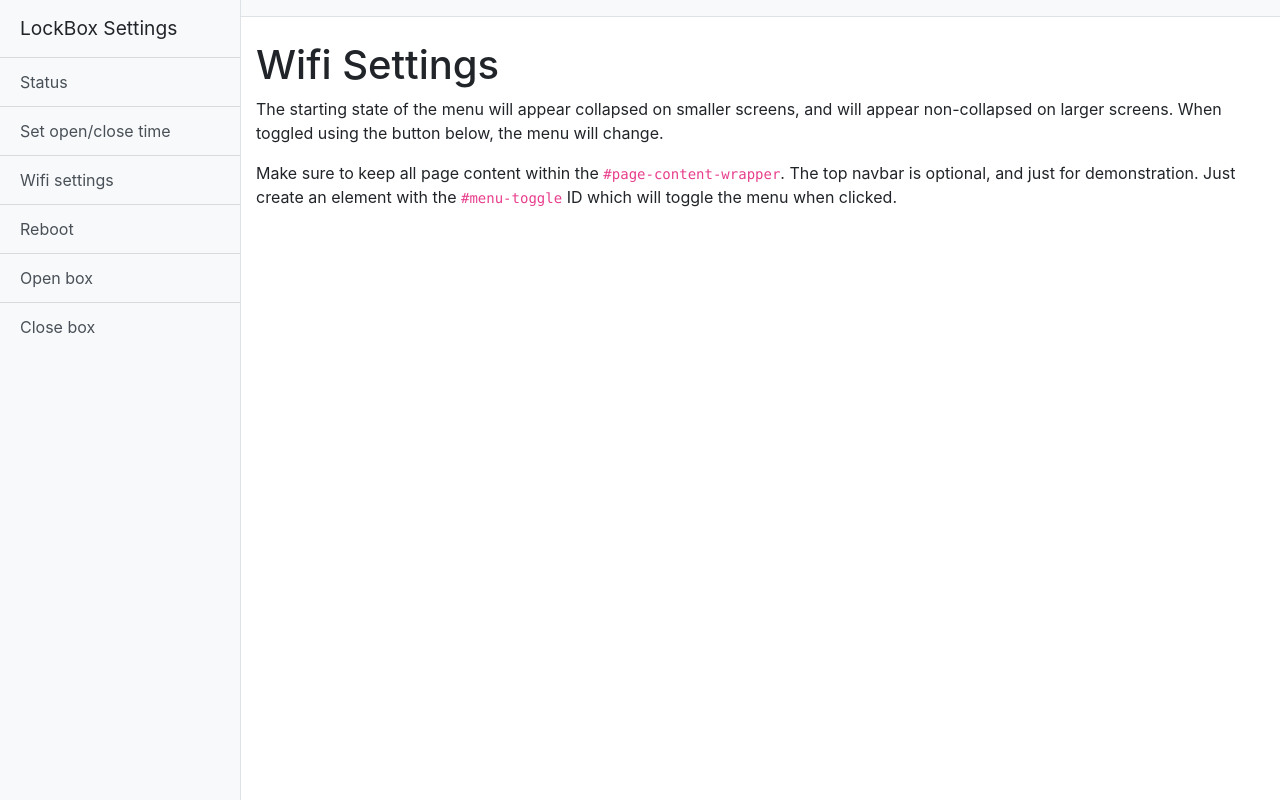
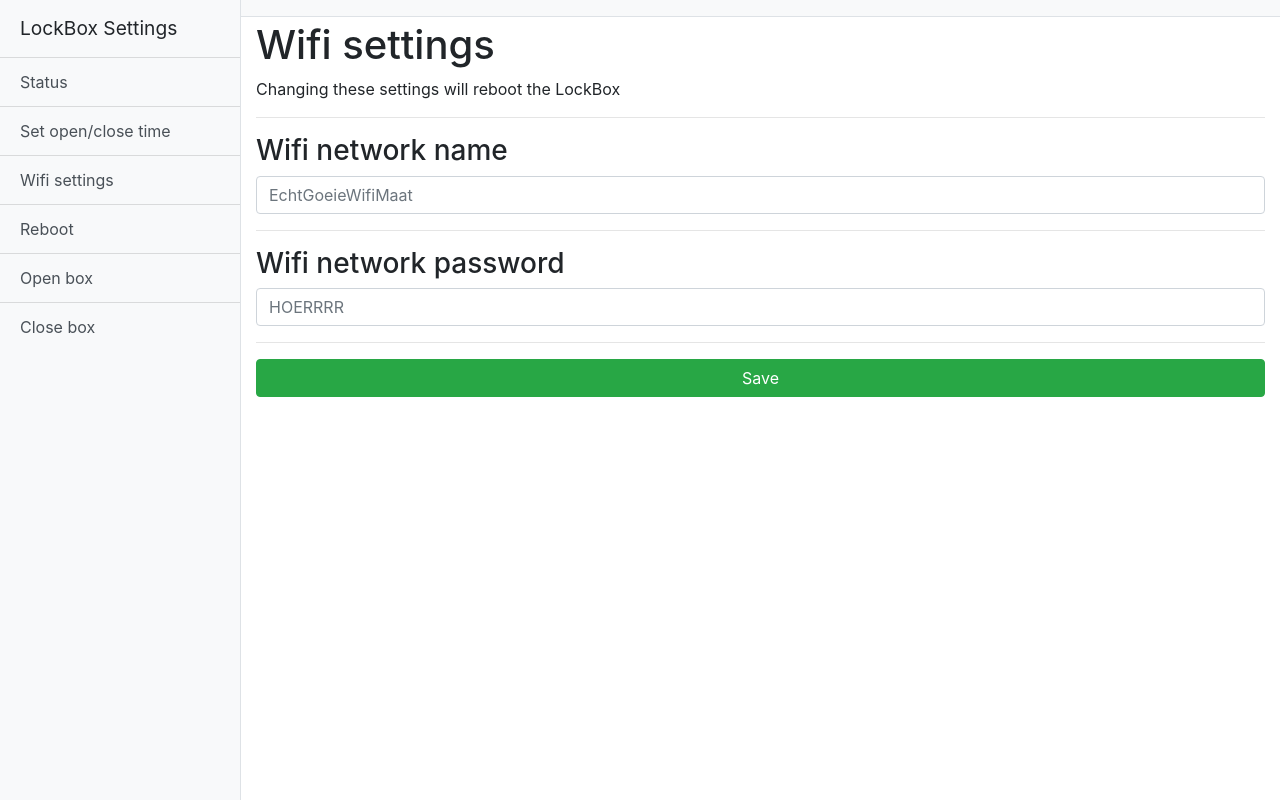
Before and after one commit to cedric5/LockBox, a Flask app: page /wifi in a window 1280 px wide. Run offline with Flask 2, Linux system fonts and the light colour scheme; some libraries are stand-ins or nearby versions.

Commit message:
add backend for settings and time left calculation

```diff
--- a/app.py
+++ b/app.py
@@ -1,8 +1,29 @@
+import json
+from datetime import date
 from flask import Flask, render_template
+from flask import request
+from dateutil import parser
+import pdb
+# from flask_debug import Debug
 import os
 import datetime
 
 app = Flask(__name__)
+
+
+def write_config(key, value):
+    with open('settings.json') as json_data_file:
+        settings = json.load(json_data_file)
+    settings[key] = value
+    with open('settings.json', 'w') as outfile:
+        json.dump(settings, outfile)
+    return
+
+
+def get_config(key):
+    with open('settings.json') as json_data_file:
+        settings = json.load(json_data_file)
+        return settings[key]
 
 
 def render_page(page, page_data):
@@ -10,12 +31,31 @@ def render_page(page, page_data):
     return rendered
 
 
+def time_left(box_status):
+    open_close_date = parser.parse(get_config(box_status + '_time'))
+    today = datetime.datetime.now()
+    if box_status == "closed":
+        delta = today - open_close_date
+    elif box_status == "open":
+        delta = open_close_date - today
+    else:
+        return "error date not set"
+    hours = delta.seconds / 3600
+    seconds = (delta.microseconds / 1000) / 1000
+    return str(delta.days) + ' days ' + str(round(hours)) + ' hours and ' + str(round(seconds)) + ' seconds'
+
+
 @app.route("/")
 def show_main_page():
-    now = datetime.datetime.now()
+    box_status = get_config("box_status")
+    open_close_time = get_config(box_status + '_time')
+    time_left_days = time_left(box_status)
+
     template_data = {
-        'content': render_page("status", {'box_status': 'open', 'open_close_time': '10-07-2019 - 18:00'})
+        'content': render_page("status", {'box_status': get_config("box_status"), 'open_close_time': open_close_time,
+                                          "time_left": time_left_days})
     }
+
     return render_template('main.html', **template_data)
 
 
@@ -29,9 +69,9 @@ def render_status_page():
 
 @app.route("/wifi")
 def show_wifi_page():
-    content_html = open("templates/wifi-settings.html").read()
     template_data = {
-        'content': content_html
+        'content': render_page("wifi-settings",
+                               {'wifi_ssid': get_config('wifi_ssid'), 'wifi_wpa2': get_config('wifi_wpa2')})
     }
     return render_template('main.html', **template_data)
 
@@ -62,15 +102,16 @@ def open_box():
 
 @app.route("/close-box")
 def close_box():
+    write_config("testaa", "oopenn")
+    print('Hello world!')
     os.system("~/close_box.py")
     return "Box close script called"
 
 
-@app.route("/set-close-time")
-def set_close_time():
-    return "Set box close time script called"
-
-
-@app.route("/set-open-time")
+@app.route("/set-time")
 def set_open_time():
+    write_config("open_time", request.args.get('open'))
+    write_config("close_time", request.args.get('close'))
+    print(request.args.get('open'))
+    print(request.args.get('close'))
     return "Set box open time script called"
--- /dev/null
+++ b/settings.json
@@ -0,0 +1 @@
+{"open_time": "2019-10-09 23:35", "close_time": "2019-10-02 22:34", "wifi_ssid": "EchtGoeieWifiMaat", "wifi_wpa2": "HOERRRR", "box_status": "open", "testaa": "oopenn"}
--- a/templates/main.html
+++ b/templates/main.html
@@ -17,7 +17,25 @@
   <link href="static/css/simple-sidebar.css" rel="stylesheet">
 
 </head>
+<style>
 
+		.form-control[readonly] {
+			background: none;
+		}
+
+		@media(max-width: 414px) {
+			.form-control {
+				font-size: 12px;
+			}
+		}
+
+
+		@media(max-width: 320px) {
+			.col-xs-6 {
+				padding: 0 5px;
+			}
+		}
+</style>
 <body>
 
   <div class="d-flex" id="wrapper">
@@ -68,7 +86,7 @@
 <script type=text/javascript>
         $(function() {
           $('a#test').bind('click', function() {
-            $.getJSON('/box-open',
+            $.getJSON('/open-box',
                 function(data) {
               //do nothing
             });
@@ -77,7 +95,7 @@
         });
         $(function() {
           $('a#close-box').bind('click', function() {
-            $.getJSON('/box-close',
+            $.getJSON('/close-box',
                 function(data) {
               //do nothing
             });
--- a/templates/reboot.html
+++ b/templates/reboot.html
@@ -1,5 +1,5 @@
       <div class="container-fluid">
-        <h1 class="mt-4">Lockbox status</h1>
-        <p>The starting state of the menu will appear collapsed on smaller screens, and will appear non-collapsed on larger screens. When toggled using the button below, the menu will change.</p>
-        <p>Make sure to keep all page content within the <code>#page-content-wrapper</code>. The top navbar is optional, and just for demonstration. Just create an element with the <code>#menu-toggle</code> ID which will toggle the menu when clicked.</p>
+        <h1 class="mt-4">Reboot the LockBox</h1>
+        <p>This will <bold>not</bold> open the box or reset open/closing times.</p>
+          <button type="button" id="save" class="btn btn-danger btn-block">Reboot</button>
       </div>
--- a/templates/status.html
+++ b/templates/status.html
@@ -8,8 +8,8 @@
           {% endif %}
           {% if box_status == 'closed' %}
             <p>The box will open on {{ open_close_time }}</p>
-          {% else %}
+          {% elif box_status == 'open' %}
             <p>The box will close on {{ open_close_time }}</p>
           {% endif %}
-        <p> That means there are 1 day(s) and 4 hours left</p>
+        <p> That means there are {{ time_left }} left for the box to {{ box_status }}</p>
       </div>
--- a/templates/wifi-settings.html
+++ b/templates/wifi-settings.html
@@ -1,5 +1,12 @@
-      <div class="container-fluid">
-        <h1 class="mt-4">Wifi Settings</h1>
-        <p>The starting state of the menu will appear collapsed on smaller screens, and will appear non-collapsed on larger screens. When toggled using the button below, the menu will change.</p>
-        <p>Make sure to keep all page content within the <code>#page-content-wrapper</code>. The top navbar is optional, and just for demonstration. Just create an element with the <code>#menu-toggle</code> ID which will toggle the menu when clicked.</p>
-      </div>
+<div class="container-fluid">
+        <h1 class="mt-1">Wifi settings</h1>
+        <h8>Changing these settings will reboot the LockBox</h8>
+          <hr>
+          <h3>Wifi network name</h3>
+			<input class="form-control" type="text" id="close_time_box" placeholder="{{wifi_ssid}}">
+          <hr>
+          <h3>Wifi network password</h3>
+				<input class="form-control" type="text" id="open_time_box" placeholder="{{wifi_wpa2}}">
+          <hr>
+          <button type="button" id="save" class="btn btn-success btn-block">Save</button>
+</div>
```
Also changed, not shown: templates/open-close-settings.html (+19 -23 lines).
